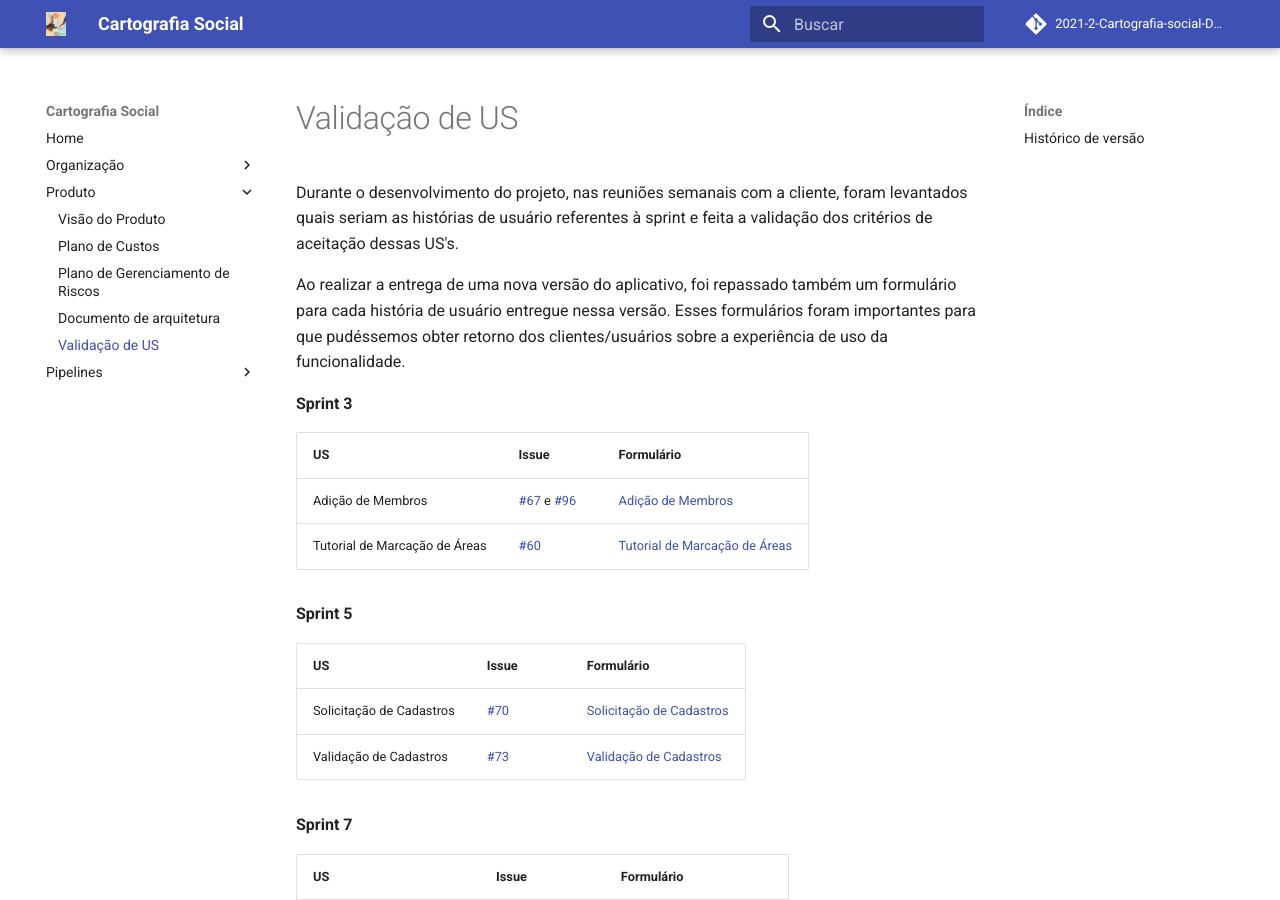
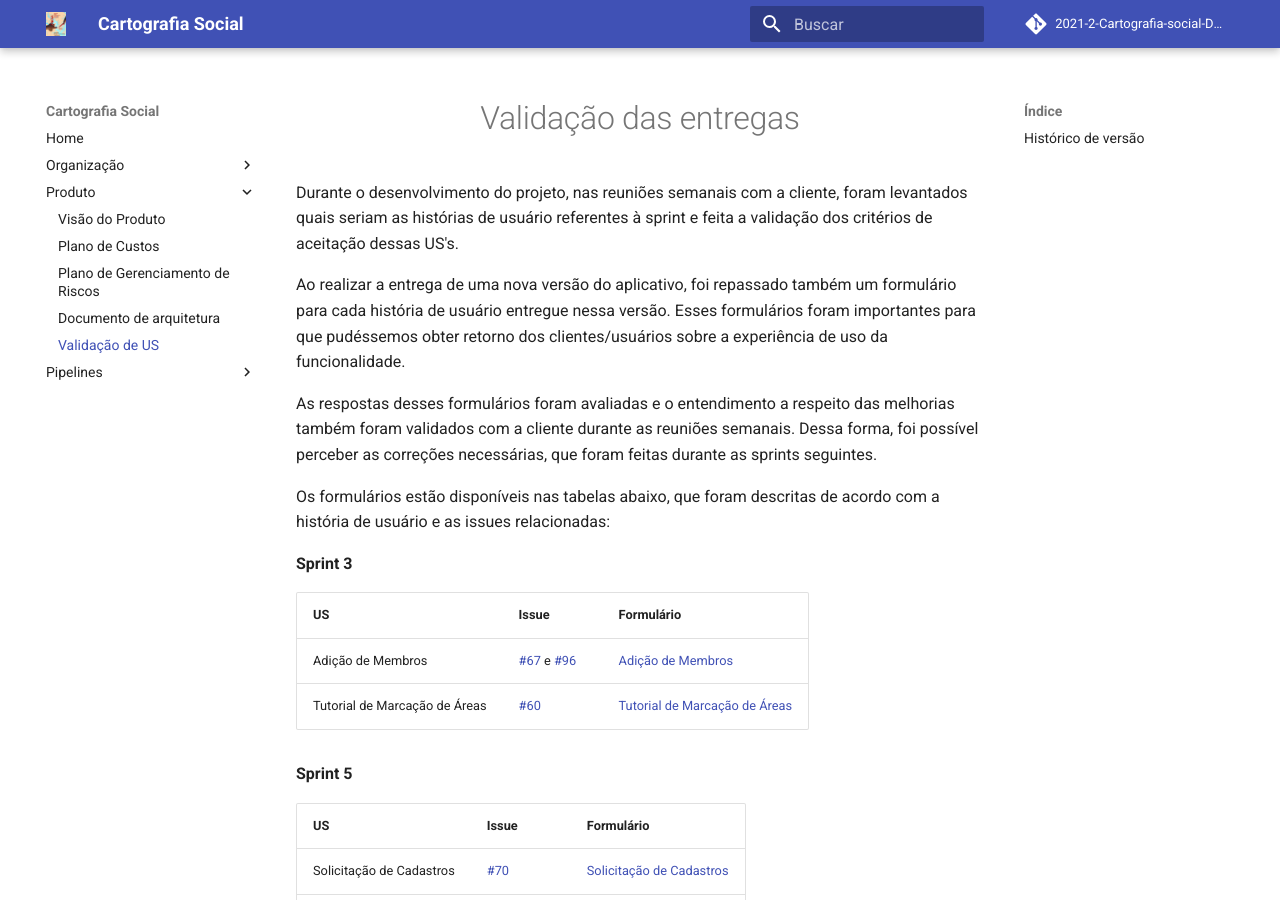
Before and after one commit to fga-eps-mds/2021-2-Cartografia-social-Doc, an MkDocs documentation site: the page built from docs/validacao.md, in a window 1280 px wide and 900 px high. Built offline with MkDocs 1.6.1 and Material for MkDocs 9.7.7, drawn with Linux system fonts in a browser that asks for light colours; comment, search, counter and statistics services are not loaded.

Commit message:
Descrição sobre resposta dos forms

```diff
--- a/docs/validacao.md
+++ b/docs/validacao.md
@@ -1,6 +1,13 @@
+# <center> Validação das entregas
+
 Durante o desenvolvimento do projeto, nas reuniões semanais com a cliente, foram levantados quais seriam as histórias de usuário referentes à sprint e feita a validação dos critérios de aceitação dessas US's.
 
 Ao realizar a entrega de uma nova versão do aplicativo, foi repassado também um formulário para cada história de usuário entregue nessa versão. Esses formulários foram importantes para que pudéssemos obter retorno dos clientes/usuários sobre a experiência de uso da funcionalidade.
+
+As respostas desses formulários foram avaliadas e o entendimento a respeito das melhorias também foram validados com a cliente durante as reuniões semanais. Dessa forma, foi possível perceber as correções necessárias, que foram feitas durante as sprints seguintes.
+
+Os formulários estão disponíveis nas tabelas abaixo, que foram descritas de acordo com a história de usuário e as issues relacionadas:
+
 
 **Sprint 3**
 
```
